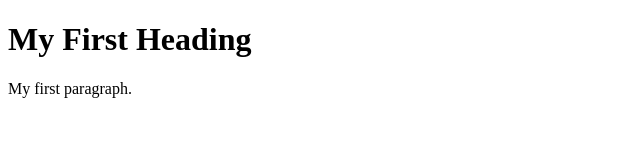
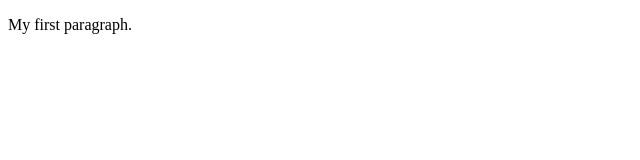
Before and after one commit to FalloutScript/html-practice-lol, a plain HTML site: page index.htm in a window 1280 px wide. Shown: the whole page, without its empty margins (0-640 px from the left). Drawn offline with Linux system fonts and the light colour scheme.

Commit message:
Update index.htm

```diff
--- a/index.htm
+++ b/index.htm
@@ -5,7 +5,7 @@
 </head>
 <body>
 
-<h1>My First Heading</h1>
+<h1My First Heading</h1>
 <p>My first paragraph.</p>
 
 </body>
```
